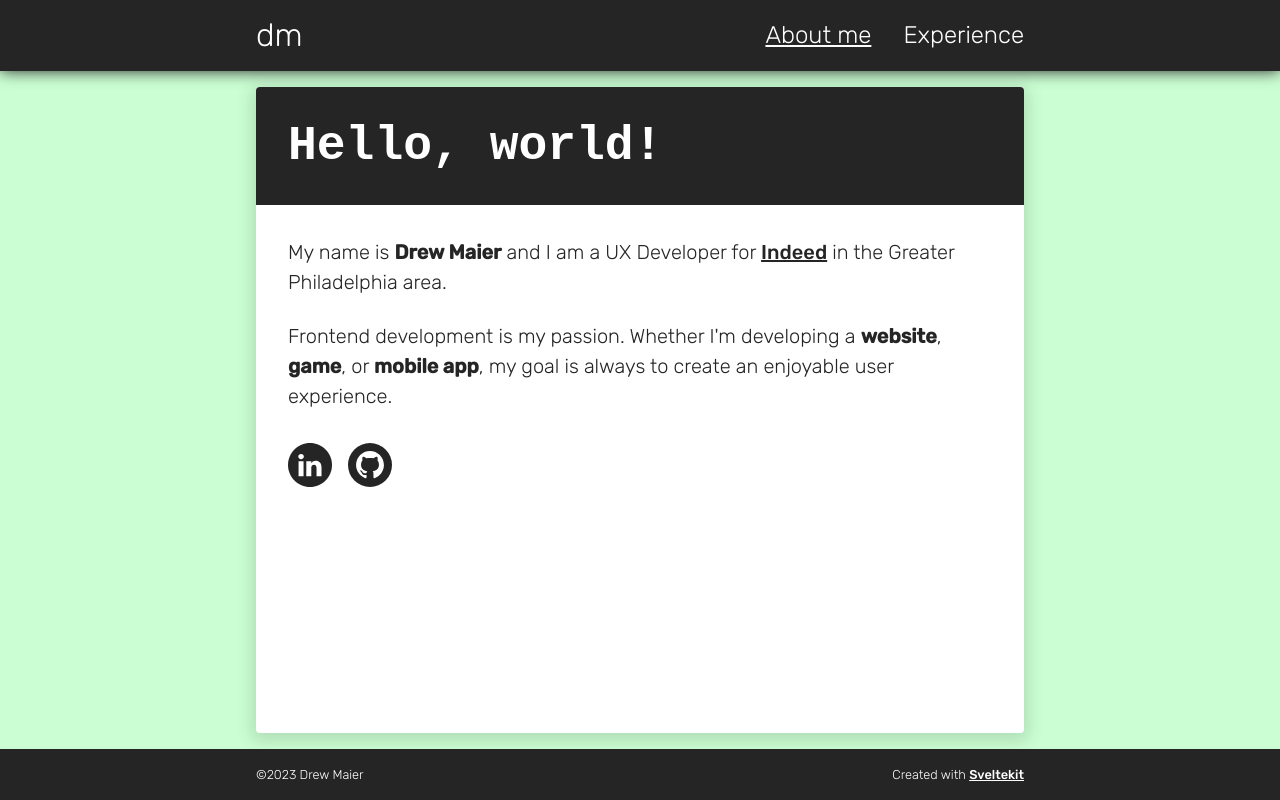
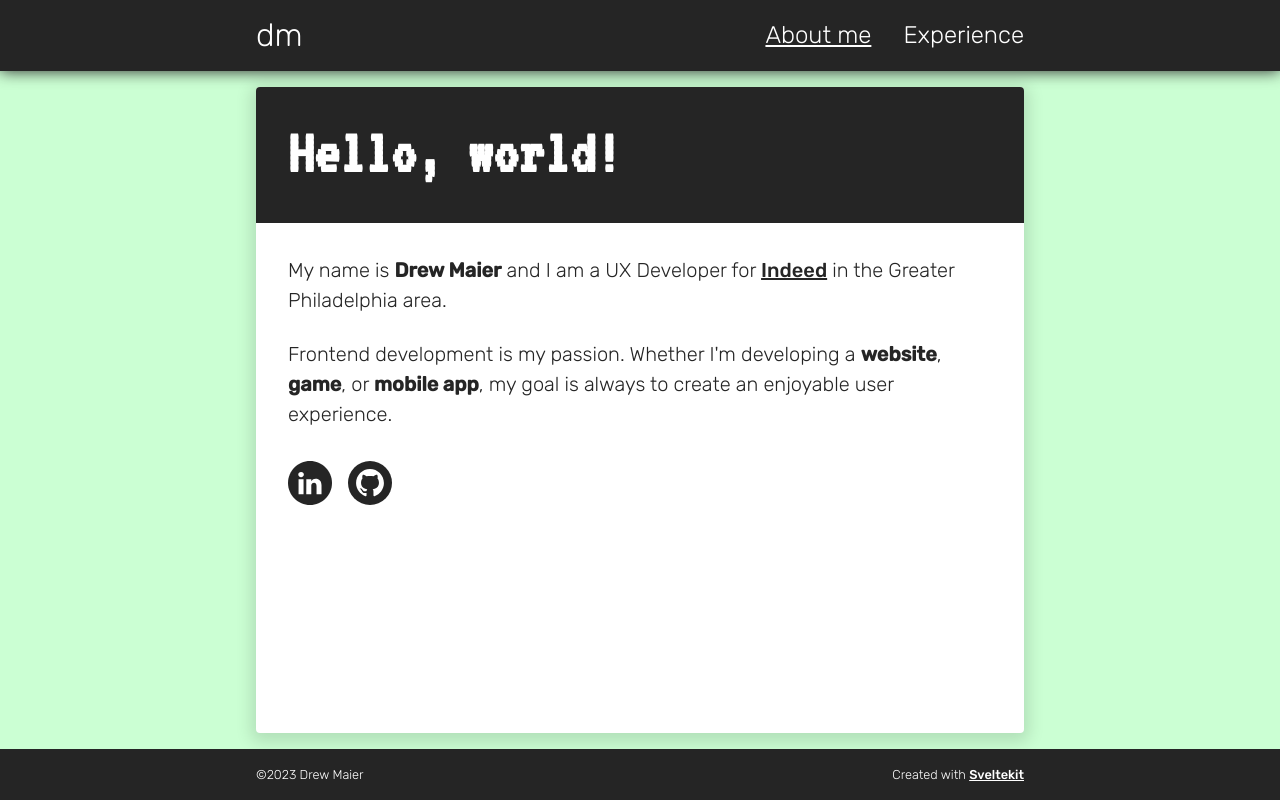
Before and after one commit to drewcmaier/portfolio, a SvelteKit app: page / in a window 1280 px wide. Built offline with nearby package versions, Linux system fonts and the light colour scheme.

Commit message:
feat: change mono font to VT323

```diff
--- a/package.json
+++ b/package.json
@@ -12,8 +12,8 @@
 		"format": "prettier --plugin-search-dir . --write ."
 	},
 	"devDependencies": {
-		"@fontsource/fira-mono": "^5.0.8",
 		"@fontsource/rubik": "^5.0.17",
+		"@fontsource/vt323": "^5.0.8",
 		"@sveltejs/adapter-vercel": "^3.0.3",
 		"@sveltejs/kit": "^1.27.1",
 		"@typescript-eslint/eslint-plugin": "^6.9.0",
--- a/src/routes/+page.svelte
+++ b/src/routes/+page.svelte
@@ -44,7 +44,7 @@
 	.hello {
 		display: block;
 		font-family: var(--font-mono);
-		font-size: var(--font-size-6);
+		font-size: clamp(var(--font-size-1), 12vw, var(--font-size-7));
 		padding: var(--spacing-5);
 
 		position: relative;
--- a/src/routes/Nav.svelte
+++ b/src/routes/Nav.svelte
@@ -120,6 +120,7 @@
 	a:visited {
 		color: var(--color-text-inverse);
 		text-decoration: none;
+		font-family: var(--font-heading);
 		font-weight: var(--font-weight-normal);
 		font-size: var(--font-size-3);
 	}
--- a/src/routes/style.css
+++ b/src/routes/style.css
@@ -1,6 +1,6 @@
 @import '@fontsource/rubik/300.css';
 @import '@fontsource/rubik/500.css';
-@import '@fontsource/fira-mono/400.css';
+@import '@fontsource/vt323/400.css';
 
 *,
 *:before,
@@ -46,7 +46,7 @@
 
 	--font-heading: 'Rubik', sans-serif;
 	--font-body: 'Rubik', sans-serif;
-	--font-mono: 'Fira Code', monospace;
+	--font-mono: 'VT323', 'Fira Mono', monospace;
 
 	--shadow-card: 0px 4px 16px 5px rgba(0, 0, 0, 0.125);
 
```
Also changed, not shown: 1 other file (tests, documents, lock files or other folders).
